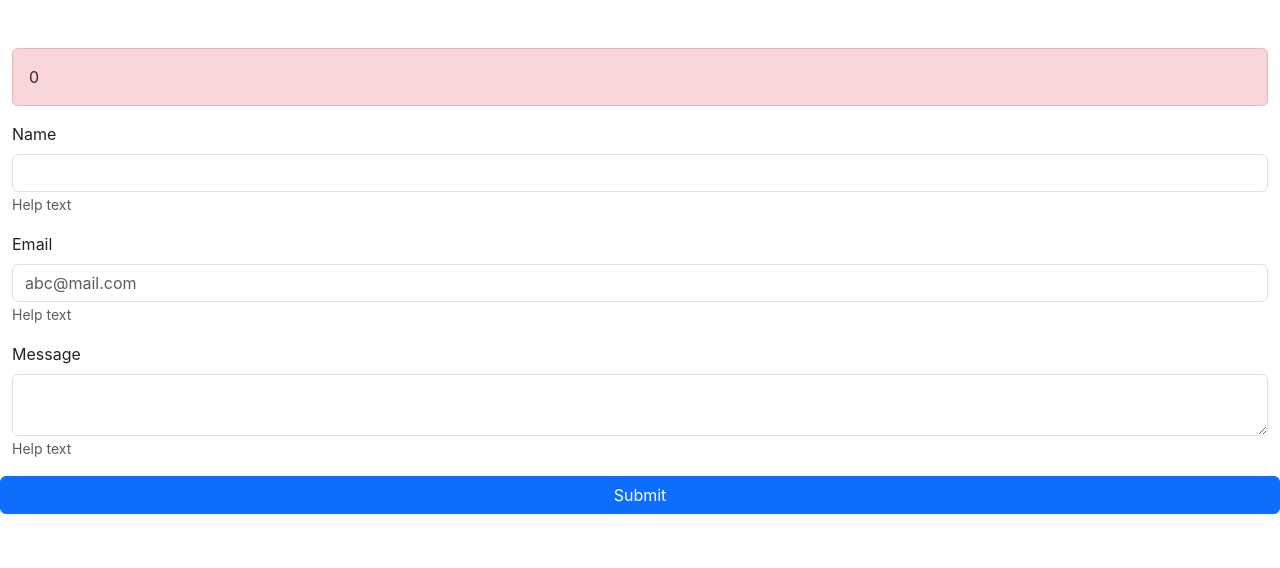
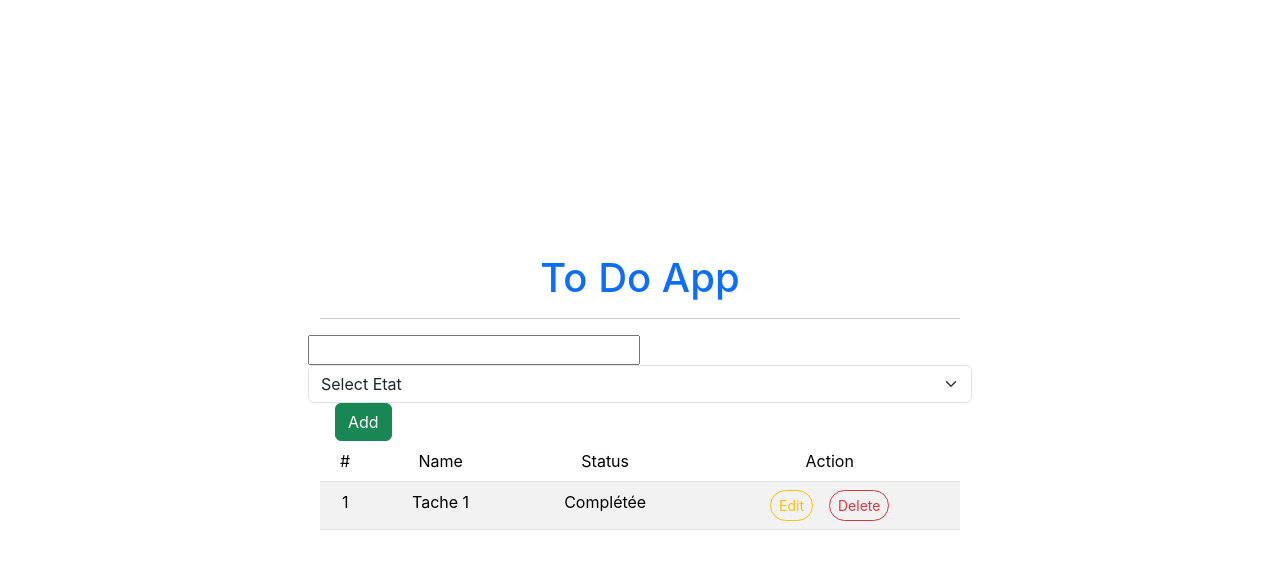
Before and after one commit to ZAKARIA-BEN-JEDDI/tutoriel, a React (Create React App) app: page / in a window 1280 px wide. Shown: the top 568 px of the page. Built offline with nearby package versions, Linux system fonts and the light colour scheme.

Commit message:
to do app added

```diff
--- a/package.json
+++ b/package.json
@@ -3,13 +3,17 @@
   "version": "0.1.0",
   "private": true,
   "dependencies": {
+    "@popperjs/core": "^2.11.6",
     "@testing-library/jest-dom": "^5.17.0",
     "@testing-library/react": "^13.4.0",
     "@testing-library/user-event": "^13.5.0",
     "axios": "^1.7.7",
+    "bootstrap": "^5.3.3",
+    "mdb-react-ui-kit": "^9.0.0",
     "react": "^18.3.1",
     "react-data-table-component": "^7.6.2",
     "react-dom": "^18.3.1",
+    "react-router-dom": "^6.27.0",
     "react-scripts": "5.0.1",
     "web-vitals": "^2.1.4"
   },
--- a/public/index.html
+++ b/public/index.html
@@ -4,8 +4,7 @@
     <meta charset="utf-8" />
     <!-- ! BS5 CSS -->
     <link href="https://cdn.jsdelivr.net/npm/bootstrap@5.3.3/dist/css/bootstrap.min.css" rel="stylesheet" integrity="sha384-QWTKZyjpPEjISv5WaRU9OFeRpok6YctnYmDr5pNlyT2bRjXh0JMhjY6hW+ALEwIH" crossorigin="anonymous">
-    <!-- ! TAILWIND CSS -->
-    <script src="https://cdn.tailwindcss.com"></script>
+    <script src="https://cdn.jsdelivr.net/npm/bootstrap@5.3.3/dist/js/bootstrap.bundle.min.js" integrity="sha384-YvpcrYf0tY3lHB60NNkmXc5s9fDVZLESaAA55NDzOxhy9GkcIdslK1eN7N6jIeHz" crossorigin="anonymous"></script>
     <link rel="icon" href="%PUBLIC_URL%/favicon.ico" />
     <meta name="viewport" content="width=device-width, initial-scale=1" />
     <meta name="theme-color" content="#000000" />
--- /dev/null
+++ b/src/Router/App.jsx
@@ -0,0 +1,20 @@
+import { BrowserRouter, Routes , Route } from "react-router-dom";
+import Layout from './pages/layout';
+import Blogs from './pages/Blogs';
+import Home from './pages/Home';
+import Contact from "./pages/Contact";
+
+
+export default function App() {
+  return (
+    <BrowserRouter>
+      <Routes>
+        <Route path={'/'} element={<Layout />} >
+          <Route path="home" element={<Home/>}/>
+          <Route path="blogs" element={<Blogs/>}/>
+          <Route path="contact" element={<Contact/>}/>
+        </Route>
+      </Routes>
+    </BrowserRouter>
+  )
+}
--- /dev/null
+++ b/src/Router/pages/Blogs.jsx
@@ -0,0 +1,7 @@
+export default function Blogs() {
+  return (
+    <div className="container">
+      <h1>Page Blogs</h1>
+    </div>
+  )
+}
--- /dev/null
+++ b/src/Router/pages/Contact.jsx
@@ -0,0 +1,7 @@
+export default function Contact() {
+  return (
+    <div className="container">
+      <h1>Contact Blogs</h1>
+    </div>
+  )
+}
--- /dev/null
+++ b/src/Router/pages/Home.jsx
@@ -0,0 +1,8 @@
+
+export default function Home() {
+  return (
+    <div className="container">
+      <h1>Home Page</h1>
+    </div>
+  )
+}
--- /dev/null
+++ b/src/Router/pages/layout.jsx
@@ -0,0 +1,17 @@
+import { Link, Outlet } from "react-router-dom";
+import Home from './Home';
+import Blogs from './Blogs';
+import Contact from './Contact';
+
+export default function Layout() {
+  return <>
+        <nav className="nav justify-content-center  " >
+          <Link to='/home' className="nav-link active">Home</Link>
+          <Link to='/blogs' className="nav-link">Blogs</Link>
+          <Link to='/contact' className="nav-link">Contact</Link>
+        </nav>
+        <div>
+          <Outlet/>
+        </div>
+      </>
+}
--- a/src/index.js
+++ b/src/index.js
@@ -12,12 +12,18 @@ import LanguageSwitcherParent from './LanguageSwitcher/LanguageSwitherParent';
 import MasterForm from './Formulaire/MasterFormulaire';
 import MyMasterFormulaire from './Formulaire/MyMasterFormulaire';
 import MonsterFormulaire from './Formulaire/MonsterFormulaire';
+import App from './Router/App';
+import Calculator from './practice/calculator/Calculator';
+import Todolist from './practice/todolist/todolist';
 
 const root = ReactDOM.createRoot(document.getElementById('root'));
 // const players = ['Mbappe','Vini','Rodrygo','Diaz','Endrik'];
 root.render(
   <React.StrictMode>
-    <MonsterFormulaire/>
+    <Todolist/>
+    {/* <Calculator/> */}
+    {/* <App/> */}
+    {/* <MonsterFormulaire/> */}
     {/* <MyMasterFormulaire/> */}
     {/* <MasterForm/> */}
     {/* <LanguageSwitcherParent/> */}
--- /dev/null
+++ b/src/practice/calculator/Calculator.jsx
@@ -0,0 +1,82 @@
+import React, { useEffect, useState } from 'react'
+import './main.css'
+export default function Calculator() {
+  const [part1 , setpart1] = useState('')
+  const [part2 , setpart2] = useState('')
+  const [operator , setoperator] = useState('')
+  const [opr , setopr] = useState('')
+  const [result , setresult] = useState('')
+  const handleClickNumber = (e) => {
+    e.preventDefault();
+    const n1 = e.target.textContent;
+    if (part2.length === 0 && operator.length === 0) {
+      setpart1(prevState => prevState+ n1);
+    }
+    if (part1.length !== 0 && operator.length > 0 ) {
+      setpart2(prevState => prevState+n1)
+    }
+  };
+  const handelClickOperateur = (e) =>{
+    e.preventDefault()
+    setoperator(e.target.textContent)
+  }
+
+  const handelClear = () =>{
+    setpart1([])
+    setpart2([])
+    setoperator('')
+  }
+
+  const handelClickCalc = () =>{
+    let r;
+    switch (operator) {
+      case '+':
+        setresult(part1 + part2)
+        console.log( Number(part1) + Number(part2) );
+        break;
+      case '-':
+        console.log( Number(part1) - Number(part2) );
+        break;
+      case '*':
+        console.log( Number(part1) * Number(part2) );
+        break;
+      case '/':
+        console.log( Number(part1) / Number(part2) );
+        break;
+      default:
+        break;
+    }
+    handelClear()
+  }
+
+  useEffect(() => {
+    setopr(`${part1} ${operator} ${part2}`)
+  }, [part1,part2,operator,opr,result]);
+
+  return (
+    <div class="container">
+    <form action="" name="calc" class="calculator">
+      <input type="text" class="value" readonly name="txt" value={opr}/>
+      <span onClick={handelClear} class="num clear"><i>C</i></span>
+      <span onClick={handelClickOperateur} class="num"><i>/</i></span>
+      <span onClick={handelClickOperateur} class="num"><i>*</i></span>
+      <span onClick={handleClickNumber} class="num"><i>7</i></span>
+      <span onClick={handleClickNumber} class="num"><i>8</i></span>
+      <span onClick={handleClickNumber} class="num"><i>9</i></span>
+      <span onClick={handelClickOperateur} class="num"><i>-</i></span>
+      <span onClick={handleClickNumber} class="num"><i>4</i></span>
+      <span onClick={handleClickNumber} class="num"><i>5</i></span>
+      <span onClick={handleClickNumber} class="num"><i>6</i></span>
+      <span onClick={handelClickOperateur} class="num plus"><i>+</i></span>
+      <span onClick={handleClickNumber} class="num"><i>1</i></span>
+      <span onClick={handleClickNumber} class="num"><i>2</i></span>
+      <span onClick={handleClickNumber} class="num"><i>3</i></span>
+      <span onClick={handleClickNumber} class="num"><i>0</i></span>
+      <span onClick={handleClickNumber} class="num"><i>00</i></span>
+      <span class="num"><i>.</i></span>
+
+  <span onClick={handelClickCalc} class="num equal"><i>=</i></span>
+    </form>
+  </div>
+  )
+}
--- /dev/null
+++ b/src/practice/calculator/main.css
@@ -0,0 +1,108 @@
+/* * {
+  margin: 0;
+  padding: 0;
+  box-sizing: border-box;
+  font-family: "Courier New", Courier, monospace;
+}
+body {
+  display: flex;
+  height: 100vh;
+  align-items: center;
+  justify-content: center;
+  background-color: #202020;
+}
+.container {
+  position: relative;
+  min-width: 300px;
+  min-height: 400px;
+  padding: 40px 30px 30px;
+  border-radius: 20px;
+  box-shadow: 25px 25px 75px rgba(0, 0, 0, 0.25),
+    10px 10px 70px rgba(0, 0, 0, 0.25), inset -5px -5px 15px rgba(0, 0, 0, 0.25),
+    inset 5px 5px 15px rgba(0, 0, 0, 0.25);
+}
+.container span , .container button {
+  color: #fff;
+  position: relative;
+  display: grid;
+  width: 80px;
+  place-items: center;
+  margin: 8px;
+  height: 80px;
+  background: linear-gradient(180deg, #2f2f2f, #3f3f3f);
+  box-shadow: inset -8px 0 8px rgba(0, 0, 0, 0.15),
+    inset 0 -8px 8px rgba(0, 0, 0, 0.25), 0 0 0 2px rgba(0, 0, 0, 0.75),
+    10px 20px 25px rgba(0, 0, 0, 0.4);
+  user-select: none;
+  cursor: pointer;
+  font-weight: 400;
+  border-radius: 10px;
+}
+.calculator span:active {
+  filter: brightness(1.5);
+}
+.calculator span::before {
+  content: "";
+  position: absolute;
+  top: 3px;
+  left: 4px;
+  bottom: 14px;
+  right: 12px;
+  border-radius: 10px;
+  background: linear-gradient(90deg, #2d2d2d, #4d4d4d);
+  box-shadow: -5px -5px 15px rgba(0, 0, 0, 0.1),
+    10px 5px 10px rgba(0, 0, 0, 0.15);
+  border-left: 1px solid #0004;
+  border-bottom: 1px solid #0004;
+  border-top: 1px solid #0009;
+}
+.calculator span i {
+  position: relative;
+  font-style: normal;
+  font-size: 1.5em;
+  text-transform: uppercase;
+}
+.calculator {
+  position: relative;
+  display: grid;
+}
+.calculator .value {
+  position: relative;
+  grid-column: span 4;
+  height: 50px;
+  width: calc(100% - 20px);
+  left: 10px;
+  border: none;
+  outline: none;
+  background-color: #a7af7c;
+  margin-bottom: 10px;
+  border-radius: 10px;
+  box-shadow: 0 0 0 2px rgba(0, 0, 0, 0.75);
+  text-align: right;
+  padding: 10px;
+  font-size: 2em;
+}
+.calculator .clear {
+  grid-column: span 2;
+  width: 180px;
+  background: #f00;
+}
+.calculator .clear::before {
+  background: linear-gradient(90deg, #d20000, #ffffff5c);
+  border-left: 1px solid #fff4;
+  border-bottom: 1px solid #fff4;
+  border-top: 1px solid #fff4;
+}
+.calculator .plus {
+  grid-row: span 2;
+  height: 180px;
+}
+.calculator .equal {
+  background: #2196f3;
+}
+.calculator .equal::before {
+  background: linear-gradient(90deg, #1479c9, #ffffff5c);
+  border-left: 1px solid #fff4;
+  border-bottom: 1px solid #fff4;
+  border-top: 1px solid #fff4;
+} */
--- /dev/null
+++ b/src/practice/todolist/todolist.jsx
@@ -0,0 +1,76 @@
+import React, { useState, useRef, useEffect } from 'react';
+
+export default function Todolist() {
+  const [tache, setTache] = useState(() => {
+    const savedTasks = localStorage.getItem('tache');
+    return savedTasks ? JSON.parse(savedTasks) : [{ TacheName: "Tache 1", Tachestatus: 1 }];
+  });
+
+  const tachvalue = useRef('');
+
+  useEffect(() => {
+    localStorage.setItem('tache', JSON.stringify(tache));
+  }, [tache]);
+
+  const AddTache = (e) => {
+    e.preventDefault();
+    const tacheinputname = tachvalue.current.value;
+    if (tacheinputname.trim()) {
+      setTache(prevState => {
+        return [
+          ...prevState,
+          { TacheName: tacheinputname, Tachestatus: 0 }
+        ];
+      });
+      tachvalue.current.value = '';
+    }
+  };
+
+
+  return (
+    <div className="d-flex justify-content-center align-items-center vh-100">
+      <div className="" style={{'width':'50%'}}>
+        <h1 className='text-primary text-center'>To Do App</h1>
+        <hr />
+          <form action="">
+            <div className="row text-center">
+              <input type="text"  className='col-6' ref={tachvalue}/>
+              <select className='form-select col-4'>
+                <option selected value="">Select Etat</option>
+                <option value="0">En Cours</option>
+                <option value="1">Complétée</option>
+              </select>
+              <div className="col-2">
+                <button className='btn btn-success' onClick={AddTache}>Add</button>
+              </div>
+            </div>
+          </form>
+          <table className='table table-striped text-center'>
+            <thead>
+              <tr>
+                <td>#</td>
+                <td>Name</td>
+                <td>Status</td>
+                <td>Action</td>
+              </tr>
+            </thead>
+            <tbody>
+                {
+                  tache.map((item, key) => (
+                    <tr key={key}>
+                      <td>{key+1}</td>
+                      <td>{item.TacheName}</td>
+                      <td>{item.Tachestatus === 1 ? "Complétée" : "En cours"}</td>
+                      <td>
+                        <button className="btn rounded-pill btn-outline-warning me-2 btn-sm">Edit</button>
+                        <button className="btn rounded-pill btn-outline-danger ms-2 btn-sm">Delete</button>
+                      </td>
+                    </tr>
+                  ))
+                }
+            </tbody>
+          </table>
+      </div>
+    </div>
+  )
+}
```
Also changed, not shown: 1 other file (tests, documents, lock files or other folders).
